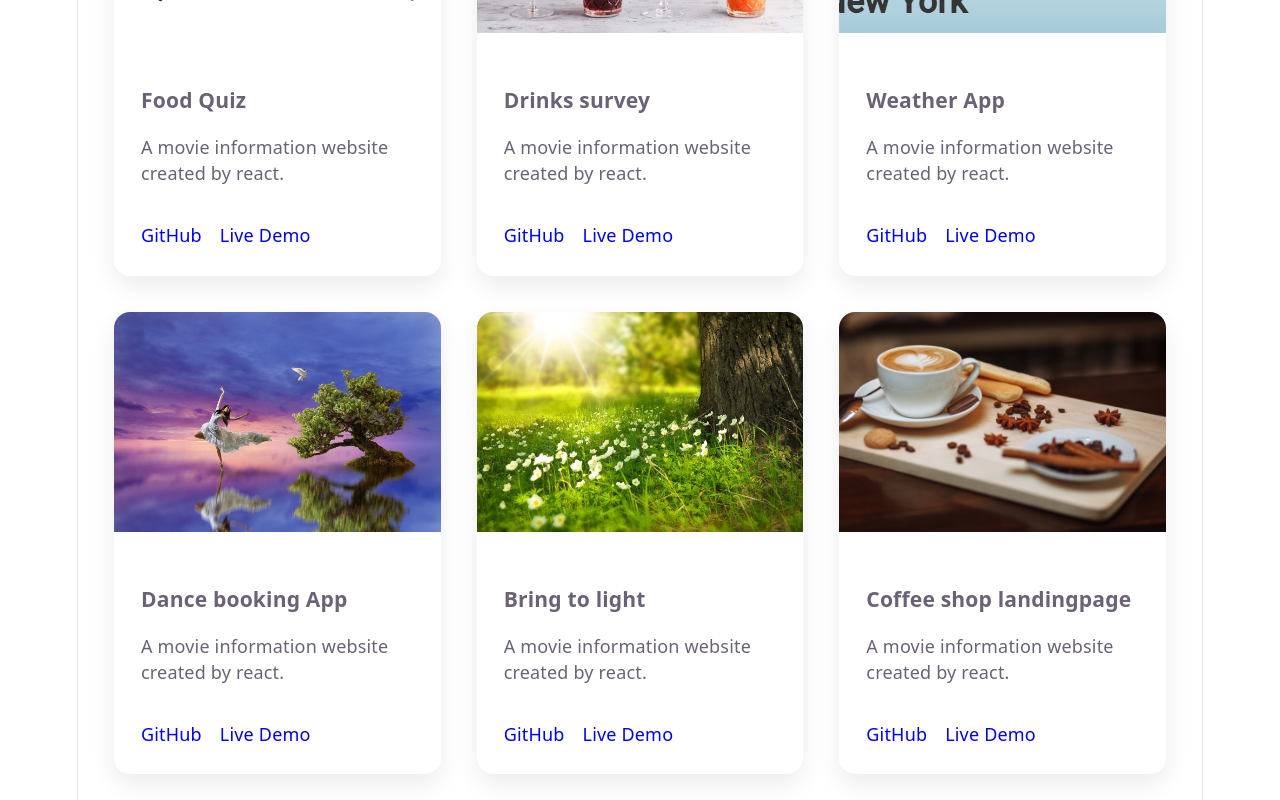
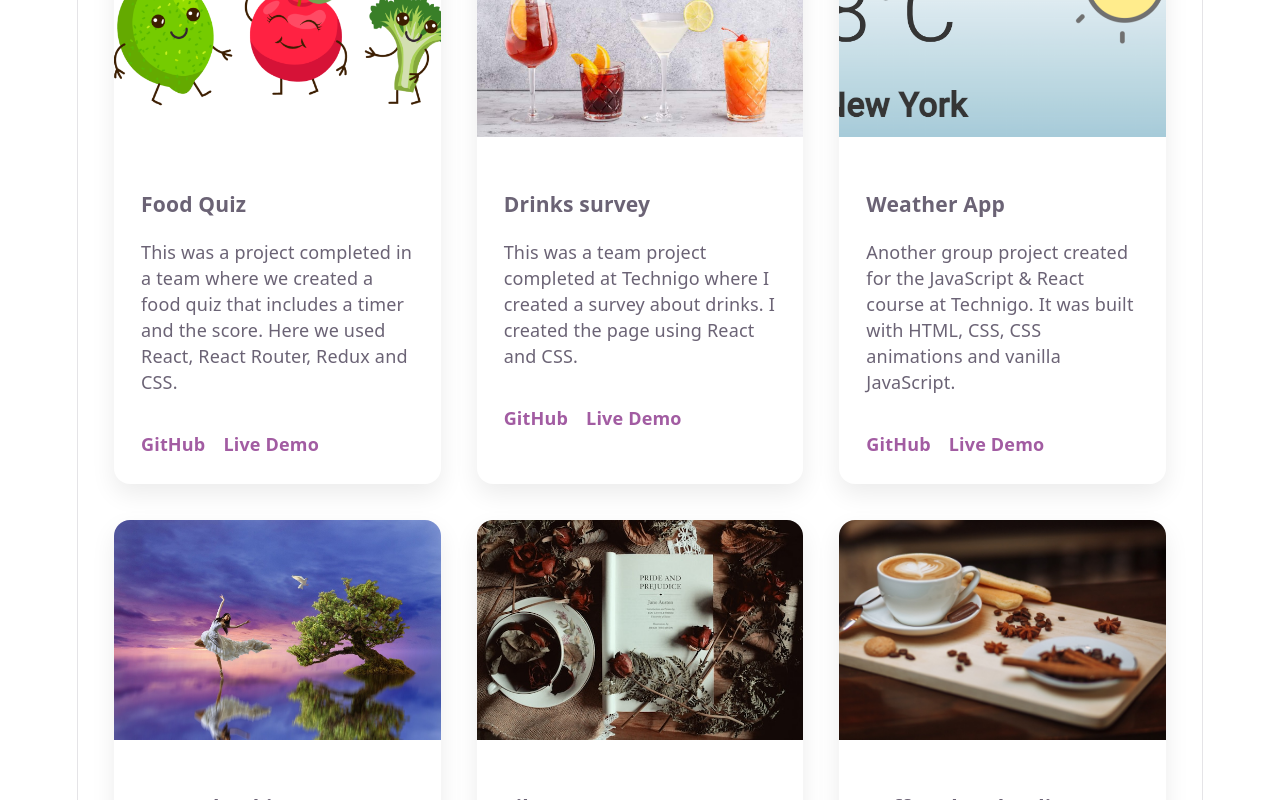
Before and after one commit to bdnaima/my_upgraded_portfolio, a React (Vite) app: page /projects in a window 1280 px wide. Shown: the part 920-1720 px from the top of the page. Built offline with nearby package versions, Linux system fonts and the light colour scheme.

Commit message:
Add correct links in data and fixes.

```diff
--- a/src/components/AboutSection/AboutSection.jsx
+++ b/src/components/AboutSection/AboutSection.jsx
@@ -10,14 +10,21 @@ const AboutSection = () => {
           I am a former translator and teacher who transitioned into frontend
           development. I enjoy creating modern, accessible, and user-friendly
           web experiences while combining technical development with UX/UI
-          design principles.
+          design principles. Currently, I am continuing my journey as a
+          full-stack developer, studying C# and .NET at Lexicon to strengthen my
+          backend development skills.
         </p>
 
         <div className="about-tags">
           <span>HTML & CSS</span>
           <span>React</span>
           <span>JavaScript</span>
+          <span>Bootstrap</span>
+          <span>Tailwind</span>
           <span>Node</span>
+          <span>C#</span>
+          <span>.NET</span>
+          <span>Firebase</span>
           <span>UX/UI</span>
           <span>Figma</span>
         </div>
--- a/src/components/ContactSection/ContactSection.css
+++ b/src/components/ContactSection/ContactSection.css
@@ -62,6 +62,9 @@
   color: white;
   cursor: pointer;
 }
+label {
+  text-align: left;
+}
 
 @keyframes slideInLeft {
   from {
--- a/src/components/ContactSection/ContactSection.jsx
+++ b/src/components/ContactSection/ContactSection.jsx
@@ -24,9 +24,15 @@ const ContactSection = () => {
         </div>
 
         <form className="contact-form">
+          <label>Name:</label>
           <input type="text" placeholder="Your name" />
+
+          <label>Email:</label>
           <input type="email" placeholder="Your email" />
+
+          <label>Message:</label>
           <textarea rows="5" placeholder="Your message"></textarea>
+
           <button type="submit">Send Message</button>
         </form>
       </div>
--- a/src/components/Hero/Hero.css
+++ b/src/components/Hero/Hero.css
@@ -4,8 +4,7 @@
   flex-direction: column;
   justify-content: center;
   align-items: center;
-  gap: 1.5rem;
-  text-align: center;
+  gap: 1rem;
   padding: 2rem;
 }
 
@@ -18,7 +17,6 @@
 
 .hero h1 {
   font-size: 4rem;
-  margin-bottom: 1rem;
 }
 
 .hero p {
@@ -34,6 +32,7 @@
   background: #b574b3;
   color: white;
   cursor: pointer;
+  margin-top: 1.5rem;
 }
 
 @keyframes fadeUp {
--- a/src/components/Hero/Hero.jsx
+++ b/src/components/Hero/Hero.jsx
@@ -12,6 +12,7 @@ const Hero = () => {
       <img src={flower} alt="" className="flower" />
       <h1>Hi! I'm Naima!</h1>
       <p>I'm a frontend developer with UX/UI design experience.</p>
+      <p>Currently studying Fullstack .NET @ Lexicon</p>
       <button onClick={() => navigateToAbout()}>LEARN MORE</button>
     </section>
   );
--- a/src/components/Projects/Projects.css
+++ b/src/components/Projects/Projects.css
@@ -39,10 +39,12 @@
   display: flex;
   gap: 1rem;
   margin-top: 2rem;
+  font-weight: bold;
 }
 
 .project-links a {
   text-decoration: none;
+  color: rgb(162, 92, 162);
 }
 
 @keyframes slideUp {
--- a/src/data/projects.js
+++ b/src/data/projects.js
@@ -5,7 +5,7 @@ import foodImage from '../assets/images/food.png';
 import drinksImage from '../assets/images/drinks.jpeg';
 import weatherImage from '../assets/images/weather-app.png';
 import danceImage from '../assets/images/dancer.jpg';
-import treeImage from '../assets/images/tree.jpg';
+import bookImage from '../assets/images/pride-and-prejudice.jpg';
 import coffeeImage from '../assets/images/coffee.jpg';
 
 
@@ -15,68 +15,77 @@ export const projects = [
         id: 1,
         title: "To Do List",
         image: todoImage,
-        description: "A project I created in React",
+        description: "A team project created for the JavaScript & React course at Technigo. We created this app using React, React Router, Redux Toolkit and Styled components.",
         technologies: ["React", "Tailwind", "localStorage"],
-        url: "https://todo-app-by-naima-sarah-priya.netlify.app/"
+        url: "https://todo-app-by-naima-sarah-priya.netlify.app/",
+        gitHub: "https://github.com/bdnaima/project-todos-redux"
     },
     {
         id: 2,
         title: "Movie App",
         image: movieImage,
-        description: "A movie information website created by react.",
+        description: "This was a project completed at Technigo where I created a movies site, using themoviedb.org API. Here I used React, React Router and CSS.",
         technologies: ["React", "CSS"],
-        url: "https://movie-app-by-priya-naima-sarah.netlify.app/"
+        url: "https://movie-app-by-priya-naima-sarah.netlify.app/",
+        gitHub: "https://github.com/bdnaima/project-movies-vite"
     },
     {
         id: 3,
         title: "Music App",
         image: musicImage,
-        description: "A movie information website created by react.",
+        description: "This was a group project that we created together for the JavaScript & React course at Technigo. We built this application with React and CSS.",
         technologies: ["React", "CSS"],
-        url: "https://movie-app-by-priya-naima-sarah.netlify.app/"
+        url: "https://music-app-by-naima-and-priya.netlify.app/",
+        gitHub: "https://github.com/bdnaima/project-music-releases-vite"
     }, {
         id: 4,
         title: "Food Quiz",
         image: foodImage,
-        description: "A movie information website created by react.",
+        description: "This was a project completed in a team where we created a food quiz that includes a timer and the score. Here we used React, React Router, Redux and CSS.",
         technologies: ["React", "CSS"],
-        url: "https://movie-app-by-priya-naima-sarah.netlify.app/"
+        url: "https://quiz-app-by-naima-sarah-priya.netlify.app/",
+        gitHub: "https://github.com/bdnaima/project-movies-vite"
     }, {
         id: 5,
         title: "Drinks survey",
         image: drinksImage,
-        description: "A movie information website created by react.",
+        description: "This was a team project completed at Technigo where I created a survey about drinks. I created the page using React and CSS.",
         technologies: ["React", "CSS"],
-        url: "https://movie-app-by-priya-naima-sarah.netlify.app/"
+        url: "https://survey-app-by-priya-and-naima.netlify.app/",
+        gitHub: "https://github.com/bdnaima/project-survey-vite"
     }, {
         id: 6,
         title: "Weather App",
         image: weatherImage,
-        description: "A movie information website created by react.",
+        description: "Another group project created for the JavaScript & React course at Technigo. It was built with HTML, CSS, CSS animations and vanilla JavaScript.",
         technologies: ["React", "CSS"],
-        url: "https://movie-app-by-priya-naima-sarah.netlify.app/"
+        url: "https://weather-app-by-priya-and-naima.netlify.app/",
+        gitHub: "https://github.com/bdnaima/project-weather-app"
     },
     {
         id: 6,
         title: "Dance booking App",
         image: danceImage,
-        description: "A movie information website created by react.",
+        description: "A friend of mine is a dance teacher, so I decided to create a website for her. I coded and designed the website with React, Bootstrap and Firebase.",
         technologies: ["React", "CSS"],
-        url: "https://movie-app-by-priya-naima-sarah.netlify.app/"
+        url: "https://dance-app-9c409.web.app/",
+        gitHub: "https://github.com/bdnaima/dance-app/commits/main"
     }, {
         id: 6,
-        title: "Bring to light",
-        image: treeImage,
-        description: "A movie information website created by react.",
-        technologies: ["React", "CSS"],
-        url: "https://movie-app-by-priya-naima-sarah.netlify.app/"
+        title: "Library App",
+        image: bookImage,
+        description: "This project was created for the JavaScript & React course at Technigo. I created this app from scratch using HTML, CSS and vanilla JavaScript.",
+        technologies: ["HTML", "CSS", "JavaScript"],
+        url: "https://book-app-by-naima.netlify.app/",
+        gitHub: "https://github.com/bdnaima/Naimas-project-library"
     }, {
         id: 6,
         title: "Coffee shop landingpage",
         image: coffeeImage,
-        description: "A movie information website created by react.",
+        description: "This was a small project where I created a landing page for a coffee shop. I created the page using only HTML, CSS and CSS Animations.",
         technologies: ["React", "CSS"],
-        url: "https://movie-app-by-priya-naima-sarah.netlify.app/"
+        url: "https://bdnaima.github.io/CoffeeShop/",
+        gitHub: "https://github.com/bdnaima/CoffeeShop"
     },
 
 ];
```
Also changed, not shown: src/assets/images/pride-and-prejudice.jpg (added).
